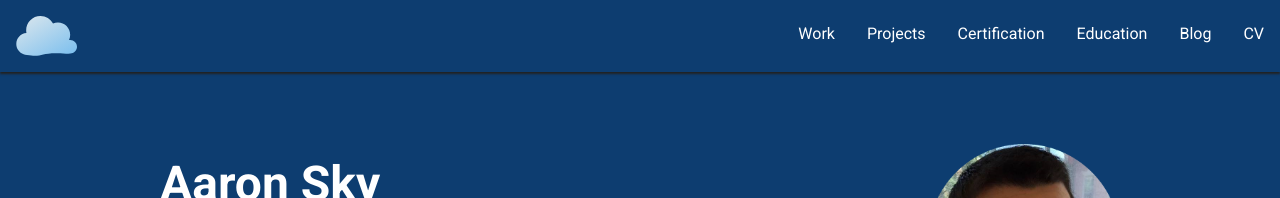
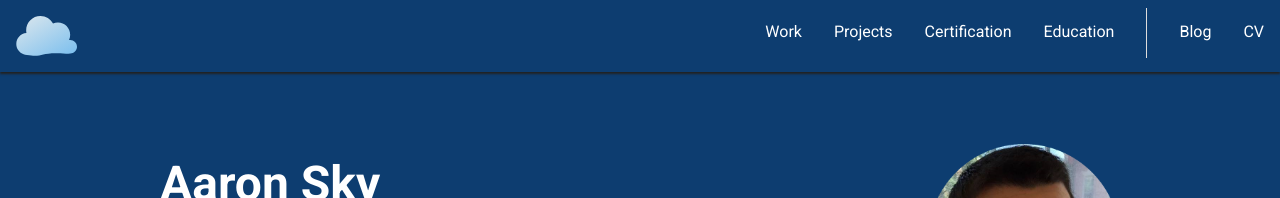
Before and after one commit to aaronsky/aaronsky, a Jekyll site: the page built from index.html, in a window 1280 px wide. Shown: the top 198 px of the page. Built offline with Jekyll 4.4.1, drawn with Linux system fonts in a browser that asks for light colours; emoji names are drawn with the system emoji font.

Commit message:
Responsive nav bar completed and tested on blog and portfolio
Former-commit-id: fd15a3f87cd8b849ec0c6bc5dcb47fa9d41506bc

```diff
--- a/_includes/head.html
+++ b/_includes/head.html
@@ -24,5 +24,5 @@
 <link rel="apple-touch-icon-precomposed" sizes="144x144" href="{{ site.baseurl }}{{site.assets.img.site}}apple-touch-icon-144x144-precomposed.png">
 <link rel="apple-touch-icon" href="{{ site.baseurl }}{{site.assets.img.site}}favicon.png">
 {% feed_meta %}
-<link rel="stylesheet" href="{{ site.baseurl }}{{ site.assets.css }}responsive-nav.css">
+<!-- <link rel="stylesheet" href="{{ site.baseurl }}{{ site.assets.css }}responsive-nav.css"> -->
 <script src="{{ site.baseurl }}{{ site.assets.js }}responsive-nav.min.js"></script>
--- a/_includes/navigation.html
+++ b/_includes/navigation.html
@@ -13,6 +13,7 @@
             <li class="nav-collapse_item"><a href="{{ site.url }}#projects">Projects</a></li>
             <li class="nav-collapse_item"><a href="{{ site.url }}#certification">Certification</a></li>
             <li class="nav-collapse_item"><a href="{{ site.url }}#education">Education</a></li>
+            <li class="nav-collapse_item-divider"></li>
             <li class="nav-collapse_item"><a href="{{ site.url }}/blog/">Blog</a></li>
             <li class="nav-collapse_item"><a href="{{ site.url }}{{ site.assets.docs }}resume.pdf">CV</a></li>
         </ul>
--- a/_sass/layouts/_navigation.scss
+++ b/_sass/layouts/_navigation.scss
@@ -19,7 +19,9 @@
         height: 40px;
     }
     &-collapse {
-        @include media($phablet) {
+        float: right;
+        list-style: none;
+        @include media($medium) {
             float: right;
             width: auto;
         }
@@ -28,6 +30,7 @@
             padding: 0;
             width: 100%;
             display: block;
+            float: right;
             list-style: none;
         }
         &_item {
@@ -35,6 +38,21 @@
             display: block;
             float: left;
             margin: 0.5rem 0;
+            @include media($medium) {
+                width: auto;
+            }
+            &-divider {
+              display: none;
+              float: left;
+              margin: 0;
+              padding: 0;
+              border-right: $light-gray 1px solid;
+              @include media($medium) {
+                display: block;
+                height: 50px;
+                margin: 0.5rem 1rem;
+              }
+            }
             &.opened {
                 max-height: 9999px;
             }
@@ -42,25 +60,26 @@
                 display: block;
                 float: right;
                 color: $white;
-                padding: 14px 16px;
+                padding: 12px 36px;
                 text-align: center;
                 text-decoration: none;
+                border-bottom: transparent 4px solid;
+                @include media($medium) {
+                    padding-left: 1rem;
+                    padding-right: 1rem;
+                }
                 &:hover {
                     border-bottom: $white 4px solid;
                 }
             }
         }
-        &-toggle {
-            -webkit-tap-highlight-color: rgba(0, 0, 0, 0);
-            -webkit-touch-callout: none;
-            -webkit-user-select: none;
-            -moz-user-select: none;
-            -ms-user-select: none;
-            -o-user-select: none;
-            user-select: none;
-            @include media($phablet) {
-                display: none;
-            }
+    }
+    &-toggle {
+        -webkit-tap-highlight-color: rgba(0, 0, 0, 0);
+        -webkit-touch-callout: none;
+        @include user-select(none);
+        @include media($medium) {
+            display: none;
         }
     }
 }
@@ -72,7 +91,7 @@
     display: block;
     overflow: hidden;
     zoom: 1;
-    @include media($phablet) {
+    @include media($medium) {
         position: relative;
         &.closed {
             max-height: none;
@@ -84,24 +103,11 @@
     pointer-events: none !important;
 }
 
-.nav-collapse,
-.nav-collapse .nav-collapse_list {
-    list-style: none;
-    float: right;
-}
-
 .nav-collapse .nav-collapse_item {
     float: left;
     width: 100%;
-    @include media($phablet) {
+    @include media($medium) {
         width: auto;
-    }
-}
-
-.nav-collapse ul ul a {
-    padding-left: 2em;
-    @include media($phablet) {
-        display: none;
     }
 }
 
--- a/_sass/vendor-extensions/_grid-settings.scss
+++ b/_sass/vendor-extensions/_grid-settings.scss
@@ -8,12 +8,14 @@
 
 $mobile-size: 400px;
 $phablet-size: 550px;
+$medium-size: 640px;
 $tablet-size: 750px;
 $desktop-size: 1000px;
 $desktopHD-size: 1200px;
 
 $mobile: new-breakpoint(min-width $mobile-size 1);
 $phablet: new-breakpoint(min-width $phablet-size 1);
+$medium: new-breakpoint(min-width $medium-size 1);
 $tablet: new-breakpoint(min-width $tablet-size 3);
 $desktop: new-breakpoint(min-width $desktop-size 5);
 $desktopHD: new-breakpoint(min-width $desktopHD-size 5);
```
